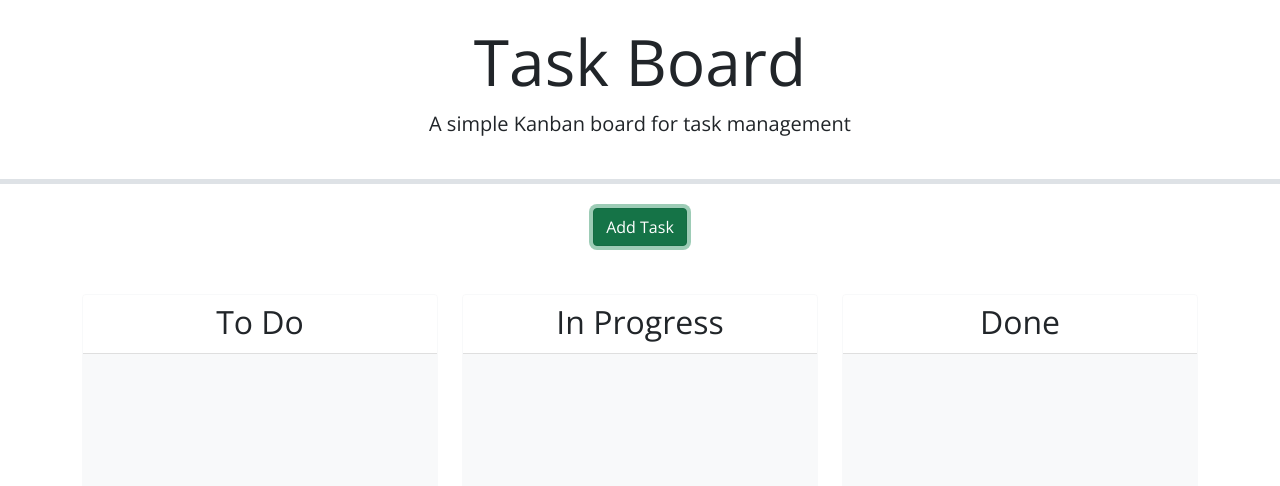
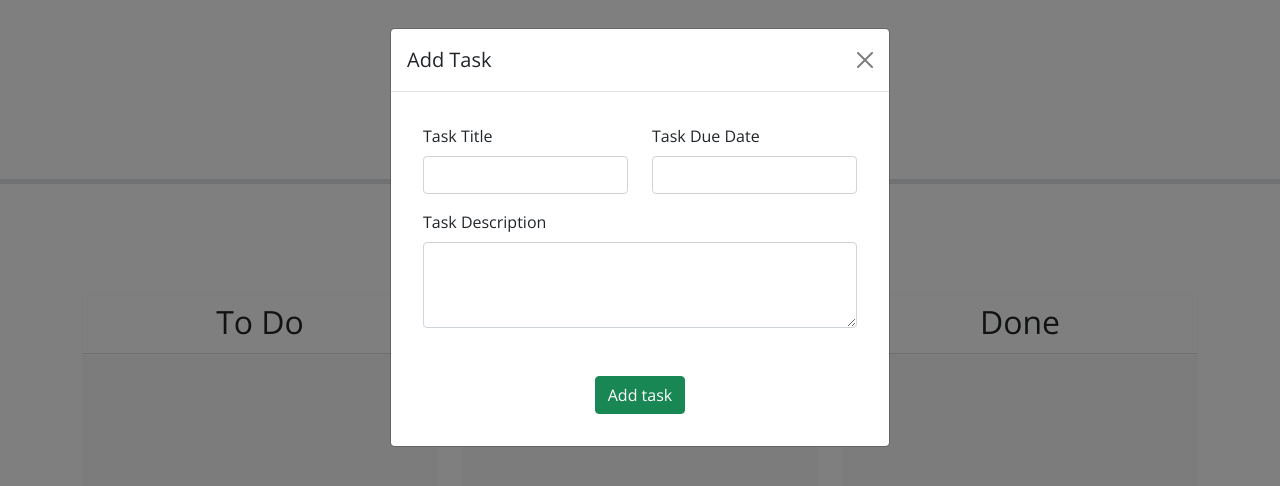
Before and after one commit to gitongah/Task-Board, a plain HTML site: page index.html in a window 1280 px wide. Both pictures are taken after a click on the button "Add Task". Drawn offline with nearby package versions, Linux system fonts and the light colour scheme.

Commit message:
created the modal popup for adding the tasks

```diff
--- a/assets/js/script.js
+++ b/assets/js/script.js
@@ -3,36 +3,38 @@ let taskList = JSON.parse(localStorage.getItem("tasks"));
 let nextId = JSON.parse(localStorage.getItem("nextId"));
 
 // Todo: create a function to generate a unique task id
-function generateTaskId() {
+const generateTaskId = ()=> {
 
 }
 
 // Todo: create a function to create a task card
-function createTaskCard(task) {
+const createTaskCard = (task) => {
 
 }
 
 // Todo: create a function to render the task list and make cards draggable
-function renderTaskList() {
+const renderTaskList = () => {
 
 }
 
 // Todo: create a function to handle adding a new task
-function handleAddTask(event){
+const handleAddTask = (event) => {
 
 }
 
 // Todo: create a function to handle deleting a task
-function handleDeleteTask(event){
+const handleDeleteTask = (event) => {
 
 }
 
 // Todo: create a function to handle dropping a task into a new status lane
-function handleDrop(event, ui) {
+const handleDrop = (event, ui) => {
 
 }
 
 // Todo: when the page loads, render the task list, add event listeners, make lanes droppable, and make the due date field a date picker
-$(document).ready(function () {
+$(document).ready( () => {
+
+  renderTaskList();
 
 });
--- a/index.html
+++ b/index.html
@@ -25,6 +25,39 @@
       <button class="btn btn-success" data-bs-toggle="modal" data-bs-target="#formModal">Add Task</button>
     </div>
     <!-- Todo: Create a modal with a form to add tasks -->
+    <div class="modal fade" id="formModal" tabindex="-1" aria-labelledby="formModalLabel" aria-hidden="true">
+  <div class="modal-dialog">
+    <div class="modal-content">
+      <div class="modal-header">
+        <h5 class="modal-title" id="formModalLabel">Add Task</h5>
+        <button type="button" class="btn-close" data-bs-dismiss="modal" aria-label="Close"></button>
+      </div>
+      <div class="modal-body">
+        <form id="taskForm" class="p-3">
+          <div class="row">
+            <div class="col-6">
+              <label for="taskTitle" class="form-label"> Task Title</label>
+              <input autocomplete="off" type="text" class="form-control mb-3" id="taskTitle"/>
+            </div>
+            <div class="col-6">
+              <label for="taskDueDate" class="form-label"> Task Due Date</label>
+              <input autocomplete="off" type="text" class="form-control mb-3" id="taskDueDate"/>
+            </div>
+          </div>
+          <div class="row">
+            <div class="col-12">
+              <label for="taskDescription" class="form-label">Task Description</label>
+              <textarea class="form-control mb-5" id="taskDescription"  rows="3"></textarea>
+            </div>
+          </div>
+          <div class="text-center">
+            <button type="submit" class="btn btn-success" data-bs-toggle="modal" data-bs-target="#formModal">Add task</button>
+          </div>
+        </form>
+      </div>
+    </div>
+  </div>
+</div>
     <div class="row swim-lanes text-center justify-content-between">
       <div class="col-12 col-lg-4 d-flex">
         <div id="to-do" class="card border-light mb-3 lane flex-grow-1">
```
